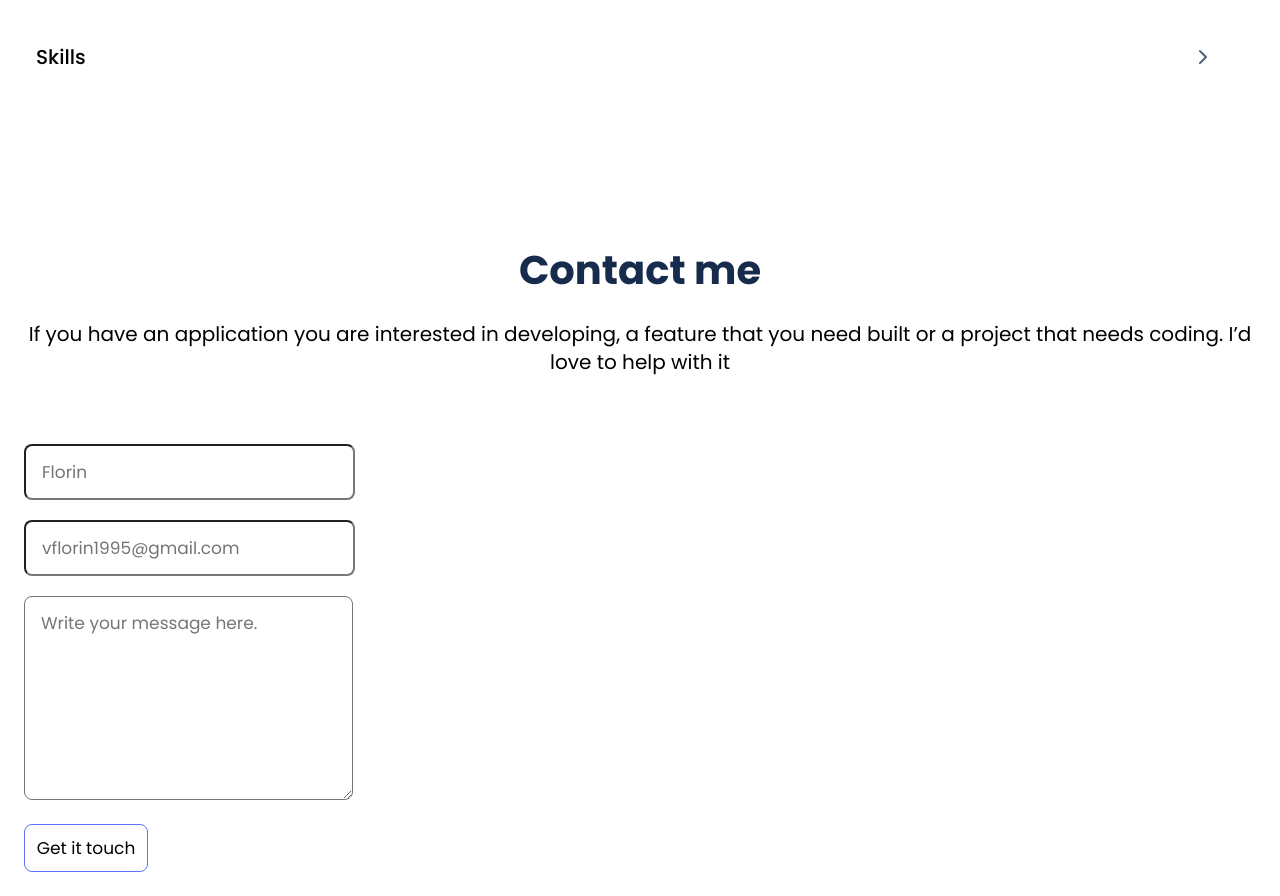
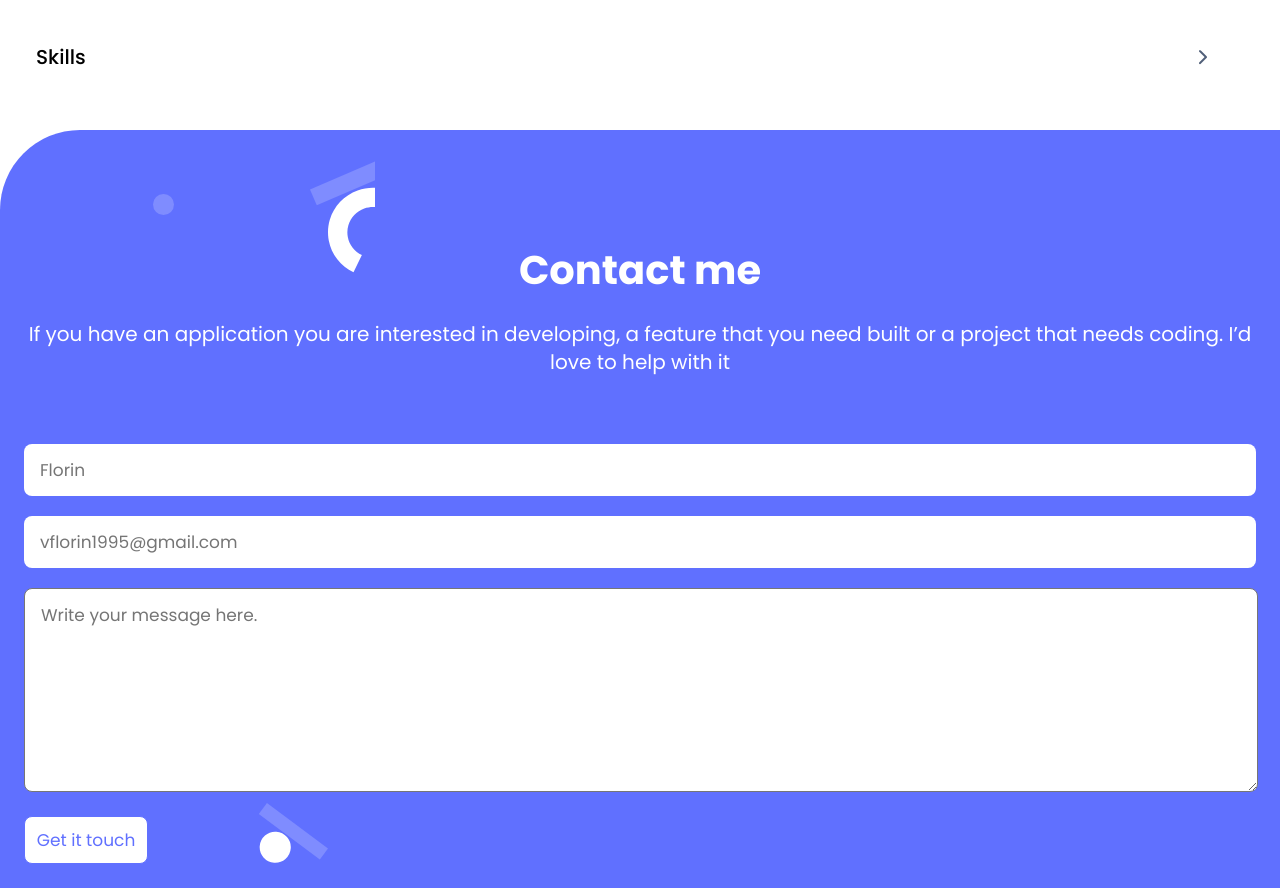
Before and after one commit to vflorin1995/Portfolio, a website: page index.html in a window 1280 px wide. Shown: the part 6368-7264 px from the top of the page. Drawn offline with Linux system fonts and the light colour scheme.

Commit message:
Add background

```diff
--- a/index.html
+++ b/index.html
@@ -137,6 +137,9 @@
     </section>
     <!-- Contact me section-->
     <section class="contact-form">
+        <div class="background-img">
+            <!-- Adding background image through css -->
+        </div>
         <h2 class="contact-me">Contact me</h2>
         <!--support message-->
         <p class="support-msg">
--- a/style.css
+++ b/style.css
@@ -230,6 +230,21 @@ button:disabled {
 .contact-form {
   display: flex;
   flex-direction: column;
+  position: relative;
+  background: #6070ff;
+  border-top-left-radius: 80px;
+  z-index: -2;
+}
+
+.contact-form .background-img {
+  background-image: url(./img/contact\ form\ shapes-mobile.svg);
+  position: absolute;
+  background-repeat: no-repeat;
+  left: 153px;
+  right: 0;
+  bottom: 0;
+  top: 30px;
+  z-index: -1;
 }
 
 .contact-me {
@@ -238,6 +253,7 @@ button:disabled {
   line-height: 52px;
   font-weight: 700;
   text-align: center;
+  color: #fff;
 }
 
 .support-msg {
@@ -247,6 +263,7 @@ button:disabled {
   font-weight: 400;
   text-align: center;
   margin: 12px 24px;
+  color: #fff;
 }
 
 .form {
@@ -257,19 +274,20 @@ input {
   display: block;
   padding: 16px;
   margin: 20px 24px;
-  width: 295px;
+  width: calc(100% - 80px);
   border-radius: 8px;
   font-family: 'Poppins', sans-serif;
   font-size: 17px;
   line-height: 20px;
   font-weight: 400;
+  border: none;
 }
 
 .comment {
   display: block;
   padding: 16px;
   margin: 20px 24px;
-  width: 295px;
+  width: calc(100% - 80px);
   border-radius: 8px;
   font-family: 'Poppins', sans-serif;
   font-size: 17px;
@@ -281,4 +299,5 @@ input {
 .contact-btn {
   display: block;
   margin: 24px;
+  color: #6070ff;
 }
```
